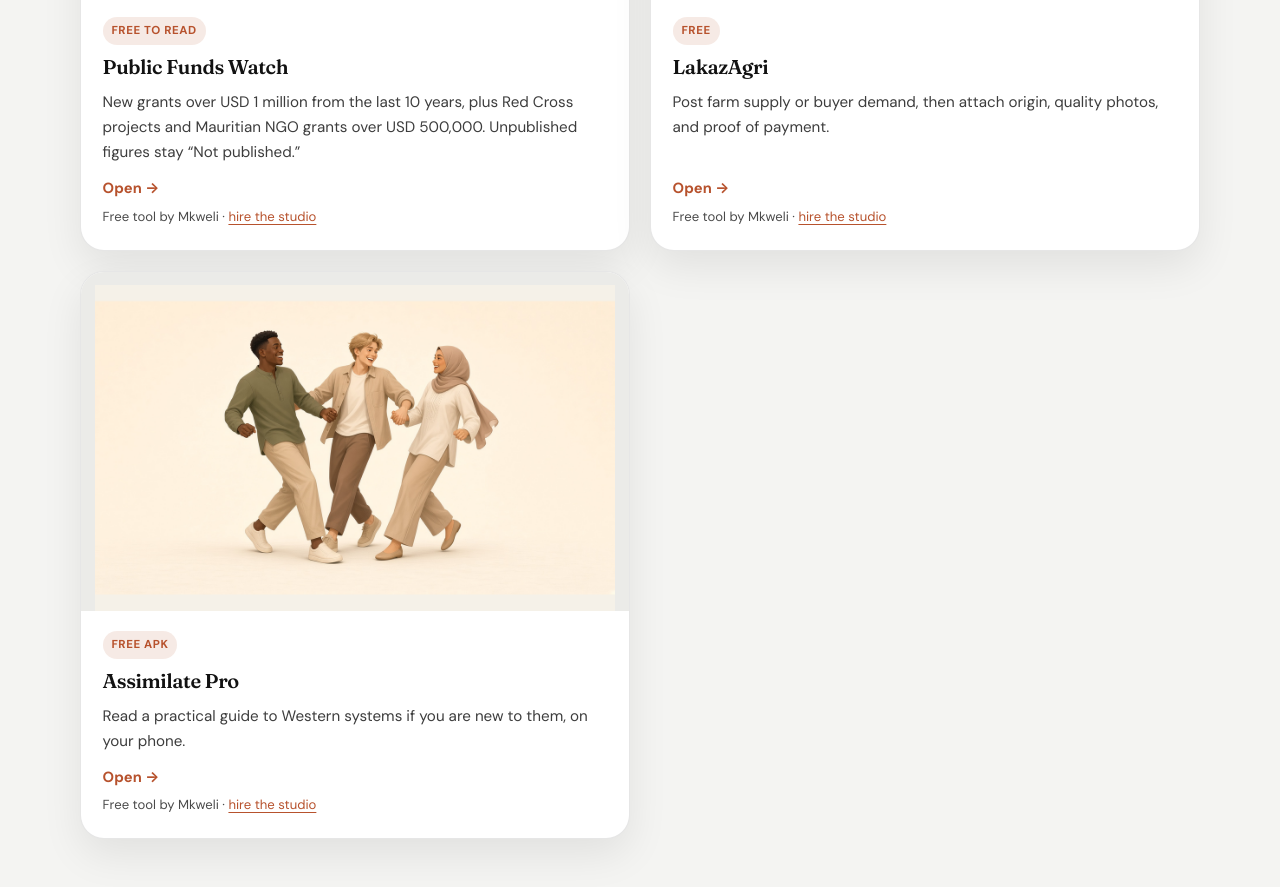
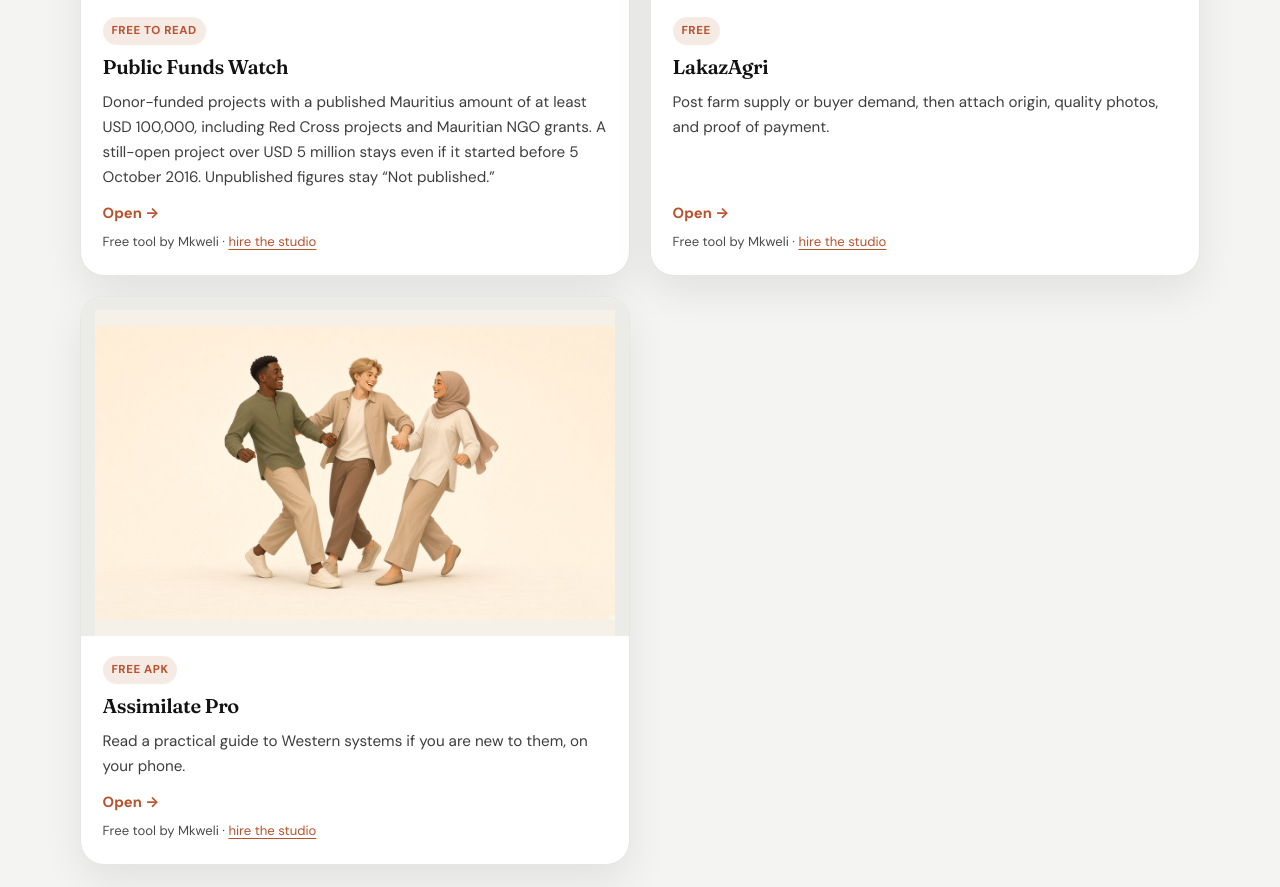
Before and after one commit to gilbertbouic/mkweli-hub, a plain HTML site: page index.html in a window 1280 px wide. Shown: the part 1856-2743 px from the top of the page. Drawn offline with Linux system fonts and the light colour scheme.

Commit message:
Match the Public Funds Watch inclusion floor.
The hub still said USD 1 million, and USD 500,000 for Red Cross and NGO grants. The ledger uses USD 100,000, with still-open projects over USD 5 million kept even if they started before 5 October 2016.

```diff
--- a/index.html
+++ b/index.html
@@ -146,7 +146,7 @@
             <div class="product-body">
               <div class="product-top"><span class="badge badge-live">Free to read</span></div>
               <h3>Public Funds Watch</h3>
-              <p class="product-desc">New grants over USD 1 million from the last 10 years, plus Red Cross projects and Mauritian NGO grants over USD 500,000. Unpublished figures stay “Not published.”</p>
+              <p class="product-desc">Donor-funded projects with a published Mauritius amount of at least USD 100,000, including Red Cross projects and Mauritian NGO grants. A still-open project over USD 5 million stays even if it started before 5 October 2016. Unpublished figures stay “Not published.”</p>
               <a class="text-link" href="https://pfw.mkweli.tech/" rel="noopener noreferrer">Open →</a>
               <p class="tool-byline">Free tool by Mkweli · <a href="#hire">hire the studio</a></p>
             </div>
```
Also changed, not shown: accueil.html (+1 -1 lines).
